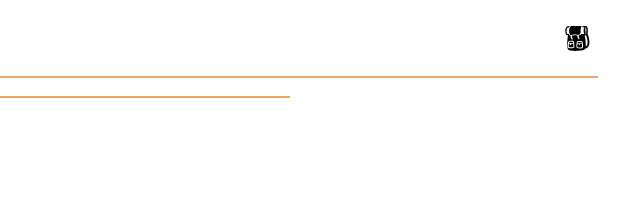
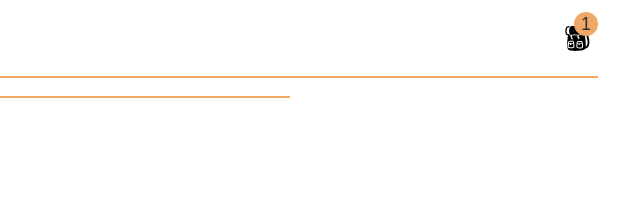
Before and after one commit to SamAng219255/wdd3330-sleepoutside, a website built with Vite: page src/product_pages/index.html in a window 1280 px wide. Both pictures are taken after a click on the button "Add to Cart". Shown: the top 209 px of the page, 582-1222 px from the left. Built offline with nearby package versions, Linux system fonts and the light colour scheme; files whose address does not match are found by name.

Commit message:
Added superscript number to cart buton.

```diff
--- a/src/css/style.css
+++ b/src/css/style.css
@@ -129,6 +129,24 @@ button {
 
 .cart:hover svg {
   fill: gray;
+}
+
+.cart span {
+  position: absolute;
+  top: 4px;
+  right: -8px;
+  background-color: var(--primary-color);
+  display: none;
+  height: 24px;
+  min-width: 24px;
+  border-radius: 12px;
+  line-height: 24px;
+  text-align: center;
+  color: var(--dark-grey);
+  text-decoration: none;
+}
+.cart span.show {
+  display: block;
 }
 
 /* End cart icon styles */
--- a/src/js/ProductDetails.mjs
+++ b/src/js/ProductDetails.mjs
@@ -1,4 +1,5 @@
 import { qs, getLocalStorage, setLocalStorage } from './utils.mjs';
+import setCartLabel from './cart_label.mjs';
 
 export default class ProductDetails {
   constructor(productId, dataSource) {
@@ -19,6 +20,7 @@ export default class ProductDetails {
     const cart = getLocalStorage('so-cart') || [];
     cart.push(this.product);
     setLocalStorage('so-cart', cart);
+    setCartLabel(cart.length);
   }
   renderProductDetails() {
     qs('title').innerText = `Sleep Outside | ${this.product.Name}`;
--- /dev/null
+++ b/src/js/add_cart_number.js
@@ -0,0 +1,3 @@
+import setCartLabel from './cart_label.mjs';
+
+setCartLabel();
--- a/src/js/cart.js
+++ b/src/js/cart.js
@@ -1,4 +1,5 @@
 import { getLocalStorage, setLocalStorage } from './utils.mjs';
+import setCartLabel from './cart_label.mjs';
 
 const cartItems = getLocalStorage('so-cart') || [];
 
@@ -20,6 +21,7 @@ function removeFromCart(id) {
   setLocalStorage('so-cart', cartItems);
 
   renderCartContents();
+  setCartLabel(cartItems.length);
 }
 
 function cartItemTemplate(item) {
--- /dev/null
+++ b/src/js/cart_label.mjs
@@ -0,0 +1,19 @@
+import { getLocalStorage, qs } from './utils.mjs';
+
+export default function setCartLabel(value) {
+	if(value == undefined) {
+		value = (getLocalStorage('so-cart') || []).length;
+	}
+
+	const cartLabel = qs('.cart span');
+
+	cartLabel.innerText = value;
+
+	if(value <= 0) cartLabel.classList.remove('show');
+	else cartLabel.classList.add('show');
+}
+
+window.addEventListener("storage", (event) => {
+	if(event.storageArea === localStorage && event.key == 'so-cart')
+		setCartLabel();
+});
--- a/src/product_pages/index.html
+++ b/src/product_pages/index.html
@@ -11,6 +11,8 @@
     <link rel="stylesheet" href="../css/style.css" />
 
     <script src="../js/product.js" type="module"></script>
+
+    <script src="../js/add_cart_number.js" type="module"></script>
   </head>
 
   <body>
@@ -50,6 +52,7 @@
             <!-- <text x="0" y="115" fill="#000000" font-size="5px" font-weight="bold" font-family="'Helvetica Neue', Helvetica, Arial-Unicode, Arial, Sans-serif">Created by Natalia Woodroffe</text>
             <text x="0" y="120" fill="#000000" font-size="5px" font-weight="bold" font-family="'Helvetica Neue', Helvetica, Arial-Unicode, Arial, Sans-serif">from the Noun Project</text> -->
           </svg>
+          <span></span>
         </a>
       </div>
     </header>
```
Also changed, not shown: src/cart/index.html (+3 -0 lines), src/index.html (+2 -0 lines).
